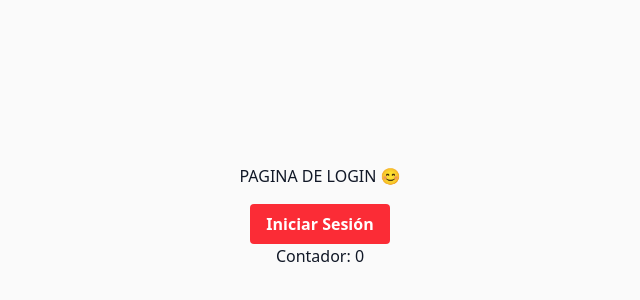
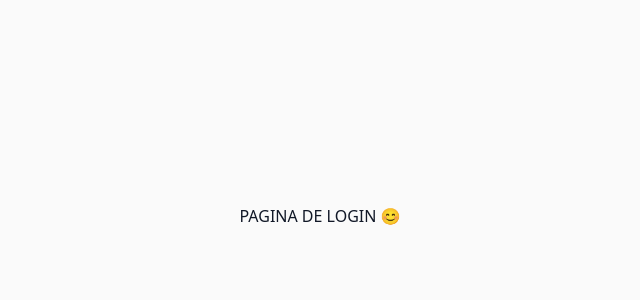
Before and after one commit to jhovaniM12/EasyFood, a Next.js app: page / in a window 1280 px wide. Shown: the part 184-484 px from the top of the page, without its empty margins (320-960 px from the left). Built offline with nearby package versions, Linux system fonts and the light colour scheme.

Commit message:
Proyecto limpio.

```diff
--- a/app/page.tsx
+++ b/app/page.tsx
@@ -1,20 +1,10 @@
 "use client";
 
-import ButtonComponent from "@/components/shared/button";
-import { useState } from "react";
-
 export default function Home() {
-  const [count, setCount] = useState(0);
-
-  const handleLogin = () => {
-    setCount(count + 1);
-  }
 
   return (
     <div className="min-h-screen flex flex-col items-center justify-center bg-zinc-50 p-4">
       <h1>PAGINA DE LOGIN 😊</h1>
-      <ButtonComponent text="Iniciar Sesión" onClick={handleLogin} disabled={false} type="button" />
-      <p>Contador: {count}</p>
     </div>
   );
 }
--- a/components/shared/button.tsx
+++ /dev/null
@@ -1,20 +0,0 @@
-
-import { ButtonType } from "@/types/Button.type";
-
-export default function ButtonComponent({
-    text,
-    onClick,
-    disabled,
-    type
-}: ButtonType) {
-    return (
-        <button
-            className="bg-red-500 hover:bg-primary-600 text-white font-bold py-2 px-4 rounded mt-4"
-            onClick={onClick}
-            disabled={disabled}
-            type={type}
-        >
-            {text}
-        </button>
-    );
-}
--- a/types/Button.type.ts
+++ /dev/null
@@ -1,7 +0,0 @@
-
-export interface ButtonType {
-    text: string;
-    onClick: () => void;
-    disabled: boolean;
-    type: "button" | "submit" | "reset";
-}
--- a/types/Login.type.ts
+++ /dev/null
@@ -1,5 +0,0 @@
-
-export interface Login {
-    email: string;
-    password: string;
-}
```
